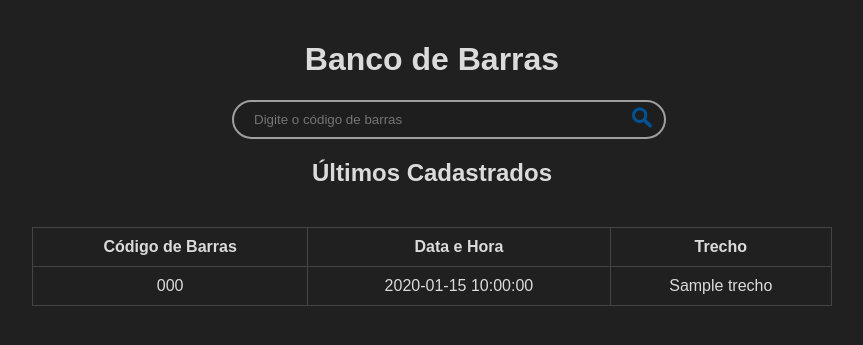
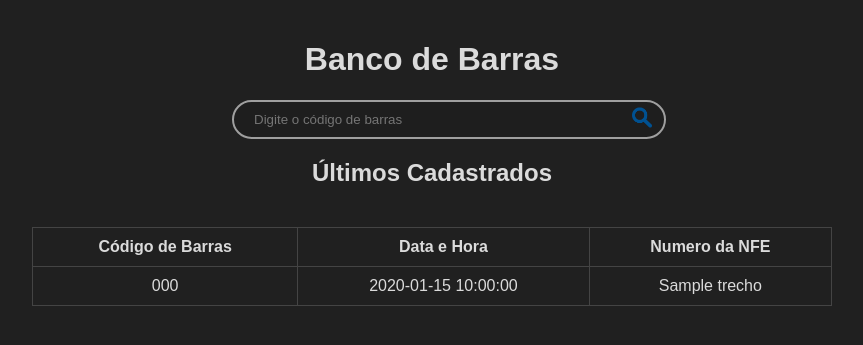
Before and after one commit to patciello/bancodebarraslocal, a Flask app: page / in a window 1280 px wide. Shown: the part 70-415 px from the top of the page, without its empty margins (208-1071 px from the left). Run offline with Flask 3, Linux system fonts and the light colour scheme; a database or web service that is not in the repository returns one stand-in record (values such as "Sample title").

```diff
--- a/templates/home.html
+++ b/templates/home.html
@@ -24,7 +24,7 @@
     <tr>
       <th>Código de Barras</th>
       <th>Data e Hora</th>
-      <th>Trecho</th>
+      <th>Numero da NFE</th>
     </tr>
     {% for barcode in barcodes %}
     <tr>
```
